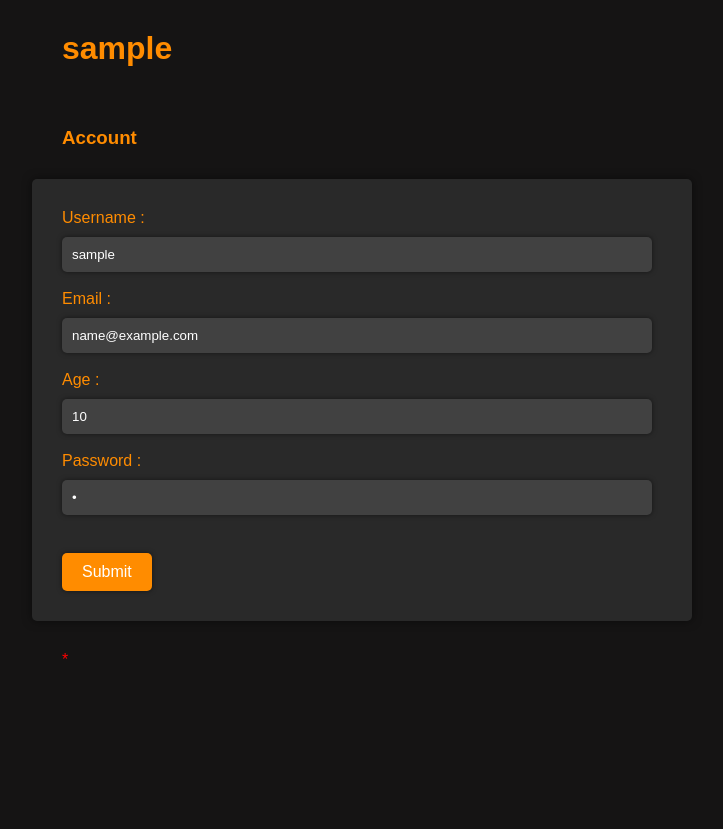
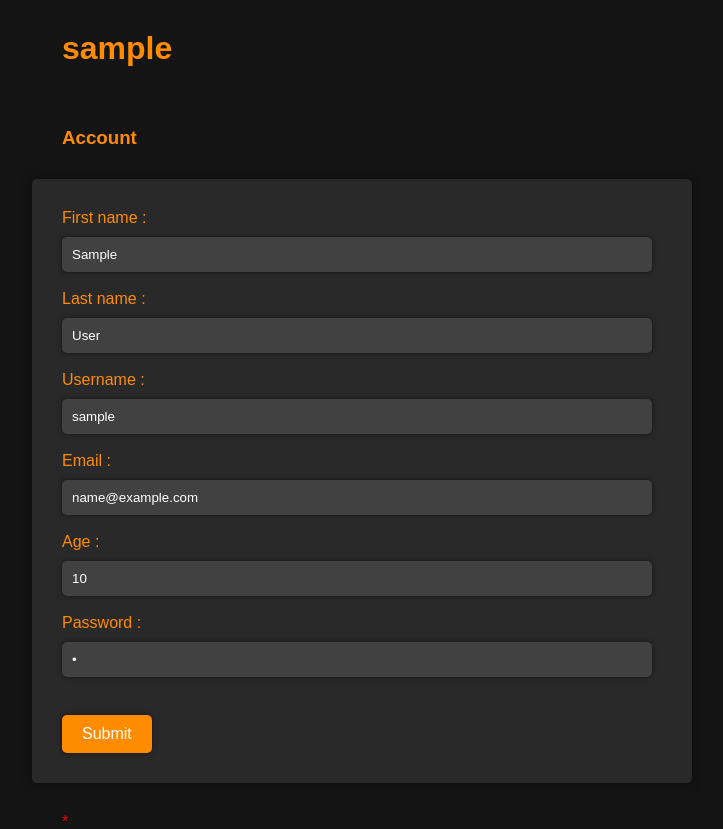
Before and after one commit to lolothi/ProjetFlask, a Flask app: template templates/user-profil.html in a window 1280 px wide. Shown: the top 829 px of the page, without its empty margins (278-1001 px from the left). Before the commit the page ends 659 px from the top, so only its background shows below. Run offline with Flask 2, Linux system fonts and the light colour scheme; the template is opened without the code that fills it: most values are stand-ins (such as "Sample title", 1, 10 or a date in 2020).

Commit message:
Last name + first name

```diff
--- a/app.py
+++ b/app.py
@@ -143,6 +143,8 @@ def logout():
 def profil():
     error = None
     currentUser = getUserInfo(session["user"]["email"])
+    lastName = currentUser[1]
+    firstName = currentUser[2]
     username = currentUser[3]
     password = currentUser[4]
     email = currentUser[5]
@@ -150,20 +152,22 @@ def profil():
 
     if request.method == "POST":
 
+        dom_lastName = request.form.get("lastName")
+        dom_firstName = request.form.get("firstName")
         dom_username = request.form.get("username")
         dom_password = request.form.get("password")
         dom_email = request.form.get("email")
         dom_age = request.form.get("age")
 
         if valid_profil(dom_username, dom_password, dom_email, dom_age):
-            db.execute(f"update Users set lastName = '',firstName = '',username = '{dom_username}', mail = '{dom_email}', passwd = '{dom_password}', age = '{dom_age}' where id = {currentUser[0]}")
+            db.execute(f"update Users set lastName = '{dom_lastName}',firstName = '{dom_firstName}',username = '{dom_username}', mail = '{dom_email}', passwd = '{dom_password}', age = '{dom_age}' where id = {currentUser[0]}")
             session["user"] = {"email": dom_email, "username": dom_username}
 
             return redirect("/imc")
         else:
             error = "One of the fields is null"
 
-    return render_template("user-profil.html", username=username, email=password, password=email, age=age, error=error)
+    return render_template("user-profil.html", lastName=lastName, firstName=firstName ,username=username, email=password, password=email, age=age, error=error)
 
 
 def valid_profil(username: str, email: str, password: str, age: str):
--- a/templates/user-profil.html
+++ b/templates/user-profil.html
@@ -76,6 +76,14 @@
     <h1 class="title_user_profil">{{ username }}</h1>
     <h3 class="title_user_profil">Account</h3>
     <form method="post">
+		<div class="label">First name : </div>
+        <input type="text" name="firstName" value="{{ firstName }}" class="inputs">
+        <br>
+        <br>
+		<div class="label">Last name : </div>
+        <input type="text" name="lastName" value="{{ lastName }}" class="inputs">
+        <br>
+        <br>
         <div class="label">Username : </div>
         <input type="text" name="username" value="{{ username }}" class="inputs">
         <br>
```
